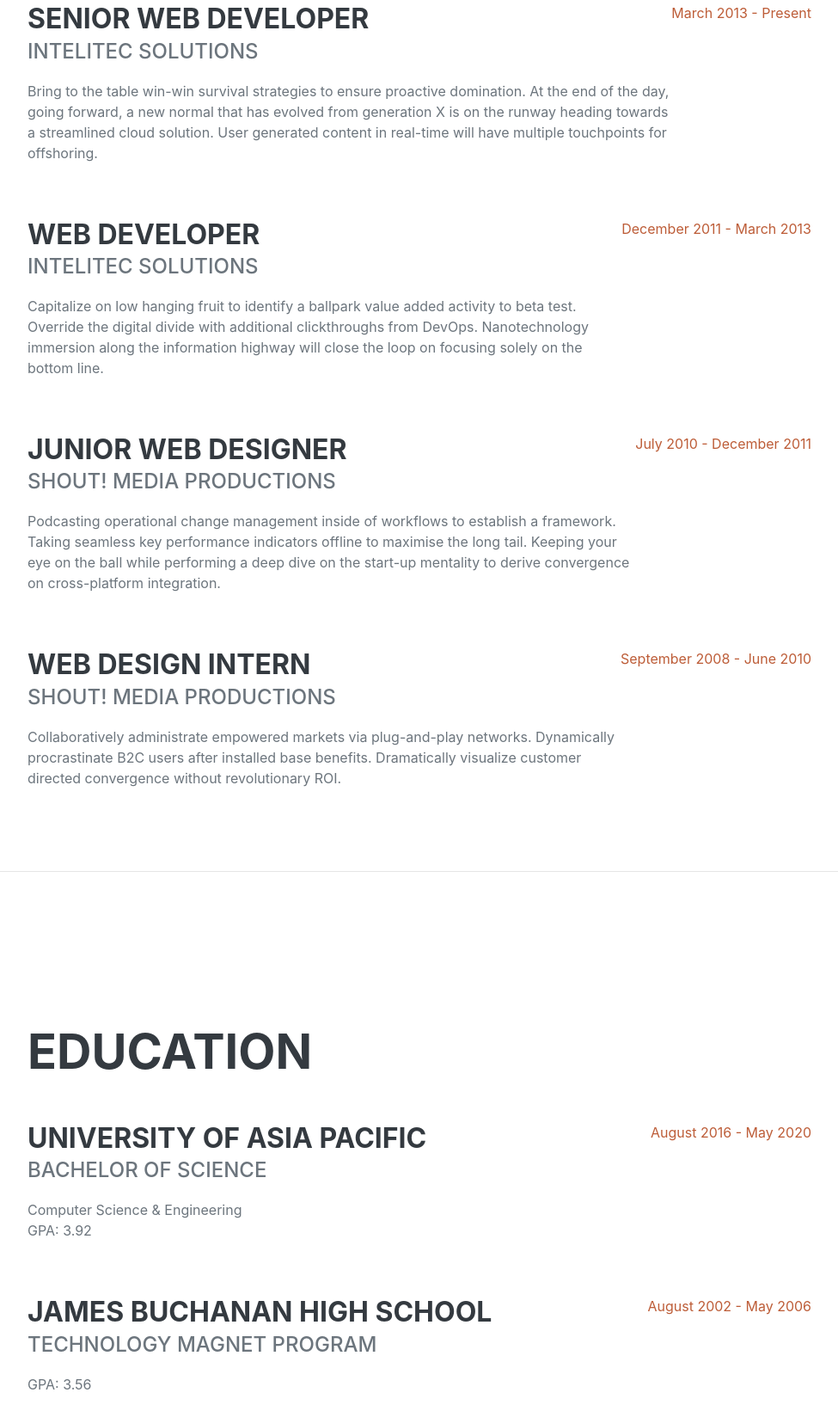
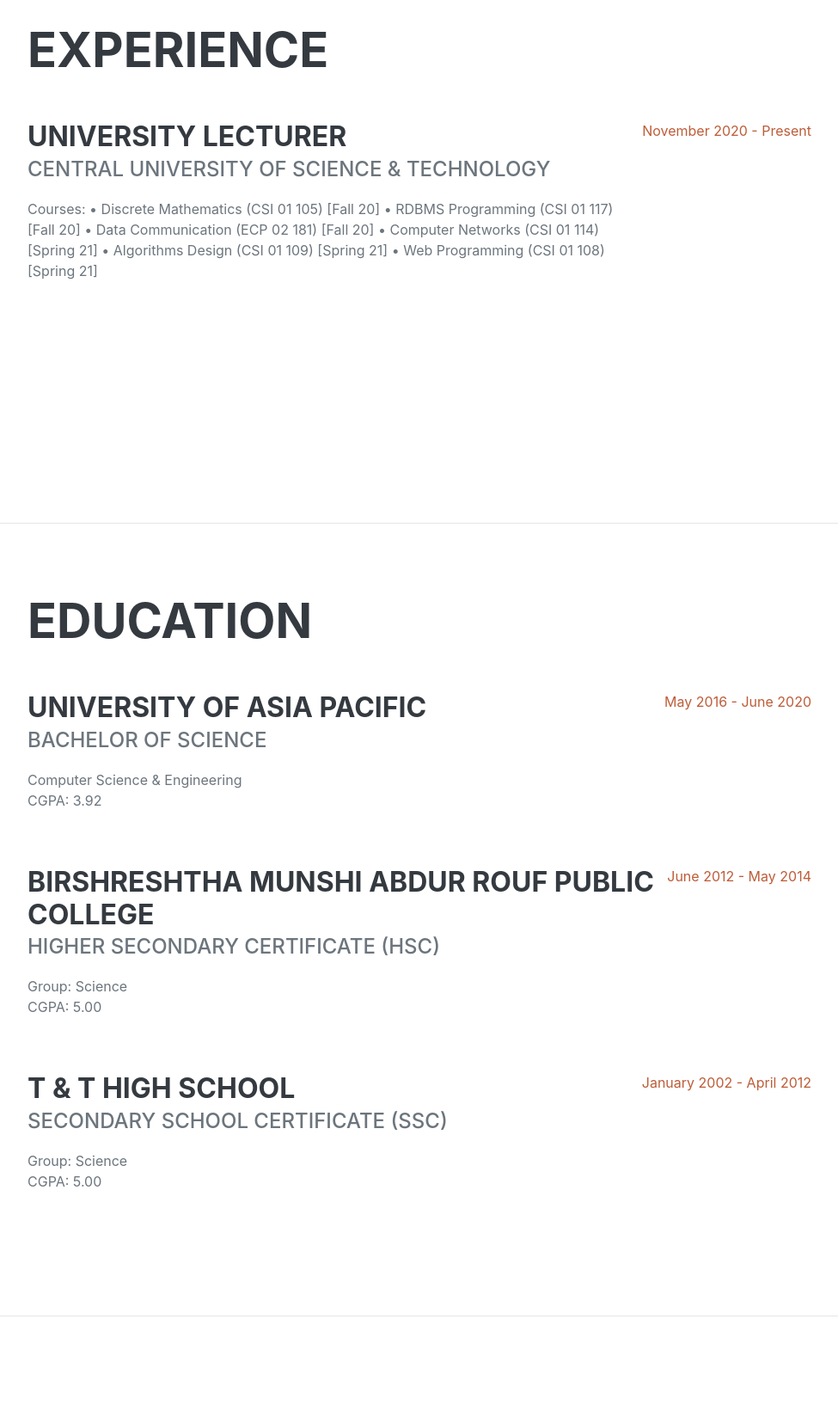
Before and after one commit to Aminul1811/Aminul1811.github.io, a plain HTML site: page index.html in a window 1280 px wide. Shown: the part 993-2634 px from the top of the page at 86% size, without its empty margins (288-1263 px from the left). Drawn offline with nearby package versions, Linux system fonts and the light colour scheme; a web font is replaced by a local one.

Commit message:
some of the files are updated.

```diff
--- a/index.html
+++ b/index.html
@@ -49,7 +49,7 @@
                     </div>
                     <p class="lead mb-5">Hi! This is Muhammad Aminul Islam. Currenty I work on Computer Vision, Cyber Security, IOT and Machine Learning.</p>
                     <div class="social-icons">
-                        <a class="social-icon" href="#"><i class="fab fa-linkedin-in"></i></a>
+                        <a class="social-icon" href="https://www.linkedin.com/in/muhammad-aminul-islam-08175a1b7/"><i class="fab fa-linkedin-in"></i></a>
                         <a class="social-icon" href="#"><i class="fab fa-github"></i></a>
                         <a class="social-icon" href="#"><i class="fab fa-twitter"></i></a>
                         <a class="social-icon" href="https://www.facebook.com/mountain.xtreame/"><i class="fab fa-facebook-f"></i></a>
@@ -63,35 +63,19 @@
                     <h2 class="mb-5">Experience</h2>
                     <div class="d-flex flex-column flex-md-row justify-content-between mb-5">
                         <div class="flex-grow-1">
-                            <h3 class="mb-0">Senior Web Developer</h3>
-                            <div class="subheading mb-3">Intelitec Solutions</div>
-                            <p>Bring to the table win-win survival strategies to ensure proactive domination. At the end of the day, going forward, a new normal that has evolved from generation X is on the runway heading towards a streamlined cloud solution. User generated content in real-time will have multiple touchpoints for offshoring.</p>
+                            <h3 class="mb-0">University Lecturer</h3>
+                            <div class="subheading mb-3">Central University of Science & Technology</div>
+                            <p>
+                                Courses:
+                                • Discrete Mathematics (CSI 01 105) [Fall 20]
+                                • RDBMS Programming (CSI 01 117) [Fall 20]
+                                • Data Communication (ECP 02 181) [Fall 20]
+                                • Computer Networks (CSI 01 114) [Spring 21]
+                                • Algorithms Design (CSI 01 109) [Spring 21]
+                                • Web Programming (CSI 01 108) [Spring 21]
+                            </p>
                         </div>
-                        <div class="flex-shrink-0"><span class="text-primary">March 2013 - Present</span></div>
-                    </div>
-                    <div class="d-flex flex-column flex-md-row justify-content-between mb-5">
-                        <div class="flex-grow-1">
-                            <h3 class="mb-0">Web Developer</h3>
-                            <div class="subheading mb-3">Intelitec Solutions</div>
-                            <p>Capitalize on low hanging fruit to identify a ballpark value added activity to beta test. Override the digital divide with additional clickthroughs from DevOps. Nanotechnology immersion along the information highway will close the loop on focusing solely on the bottom line.</p>
-                        </div>
-                        <div class="flex-shrink-0"><span class="text-primary">December 2011 - March 2013</span></div>
-                    </div>
-                    <div class="d-flex flex-column flex-md-row justify-content-between mb-5">
-                        <div class="flex-grow-1">
-                            <h3 class="mb-0">Junior Web Designer</h3>
-                            <div class="subheading mb-3">Shout! Media Productions</div>
-                            <p>Podcasting operational change management inside of workflows to establish a framework. Taking seamless key performance indicators offline to maximise the long tail. Keeping your eye on the ball while performing a deep dive on the start-up mentality to derive convergence on cross-platform integration.</p>
-                        </div>
-                        <div class="flex-shrink-0"><span class="text-primary">July 2010 - December 2011</span></div>
-                    </div>
-                    <div class="d-flex flex-column flex-md-row justify-content-between">
-                        <div class="flex-grow-1">
-                            <h3 class="mb-0">Web Design Intern</h3>
-                            <div class="subheading mb-3">Shout! Media Productions</div>
-                            <p>Collaboratively administrate empowered markets via plug-and-play networks. Dynamically procrastinate B2C users after installed base benefits. Dramatically visualize customer directed convergence without revolutionary ROI.</p>
-                        </div>
-                        <div class="flex-shrink-0"><span class="text-primary">September 2008 - June 2010</span></div>
+                        <div class="flex-shrink-0"><span class="text-primary">November 2020 - Present</span></div>
                     </div>
                 </div>
             </section>
@@ -105,17 +89,27 @@
                             <h3 class="mb-0">University of Asia Pacific</h3>
                             <div class="subheading mb-3">Bachelor of Science</div>
                             <div>Computer Science & Engineering</div>
-                            <p>GPA: 3.92</p>
+                            <p>CGPA: 3.92</p>
                         </div>
-                        <div class="flex-shrink-0"><span class="text-primary">August 2016 - May 2020</span></div>
+                        <div class="flex-shrink-0"><span class="text-primary">May 2016 - June 2020</span></div>
                     </div>
-                    <div class="d-flex flex-column flex-md-row justify-content-between">
+                    <div class="d-flex flex-column flex-md-row justify-content-between mb-5">
                         <div class="flex-grow-1">
-                            <h3 class="mb-0">James Buchanan High School</h3>
-                            <div class="subheading mb-3">Technology Magnet Program</div>
-                            <p>GPA: 3.56</p>
+                            <h3 class="mb-0">Birshreshtha Munshi Abdur Rouf Public College</h3>
+                            <div class="subheading mb-3">Higher Secondary Certificate (HSC)</div>
+                            <div>Group: Science</div>
+                            <p>CGPA: 5.00</p>
                         </div>
-                        <div class="flex-shrink-0"><span class="text-primary">August 2002 - May 2006</span></div>
+                        <div class="flex-shrink-0"><span class="text-primary">June 2012 - May 2014</span></div>
+                    </div>
+                    <div class="d-flex flex-column flex-md-row justify-content-between mb-5">
+                        <div class="flex-grow-1">
+                            <h3 class="mb-0">T & T High School</h3>
+                            <div class="subheading mb-3">Secondary School Certificate (SSC)</div>
+                            <div>Group: Science</div>
+                            <p>CGPA: 5.00</p>
+                        </div>
+                        <div class="flex-shrink-0"><span class="text-primary">January 2002 - April 2012</span></div>
                     </div>
                 </div>
             </section>
@@ -177,41 +171,11 @@
                     <ul class="fa-ul mb-0">
                         <li>
                             <span class="fa-li"><i class="fas fa-trophy text-warning"></i></span>
-                            Google Analytics Certified Developer
+                            Vice Chancellor’s Honor List [7th times]
                         </li>
                         <li>
                             <span class="fa-li"><i class="fas fa-trophy text-warning"></i></span>
-                            Mobile Web Specialist - Google Certification
-                        </li>
-                        <li>
-                            <span class="fa-li"><i class="fas fa-trophy text-warning"></i></span>
-                            1
-                            <sup>st</sup>
-                            Place - University of Colorado Boulder - Emerging Tech Competition 2009
-                        </li>
-                        <li>
-                            <span class="fa-li"><i class="fas fa-trophy text-warning"></i></span>
-                            1
-                            <sup>st</sup>
-                            Place - University of Colorado Boulder - Adobe Creative Jam 2008 (UI Design Category)
-                        </li>
-                        <li>
-                            <span class="fa-li"><i class="fas fa-trophy text-warning"></i></span>
-                            2
-                            <sup>nd</sup>
-                            Place - University of Colorado Boulder - Emerging Tech Competition 2008
-                        </li>
-                        <li>
-                            <span class="fa-li"><i class="fas fa-trophy text-warning"></i></span>
-                            1
-                            <sup>st</sup>
-                            Place - James Buchanan High School - Hackathon 2006
-                        </li>
-                        <li>
-                            <span class="fa-li"><i class="fas fa-trophy text-warning"></i></span>
-                            3
-                            <sup>rd</sup>
-                            Place - James Buchanan High School - Hackathon 2005
+                            Runner-up - Software Exhibition - 3rd UAP CSE Software Hardware Carnival 2020
                         </li>
                     </ul>
                 </div>
```
Also changed, not shown: assets/img/Photograph_M_A_Islam.jpg (added).
